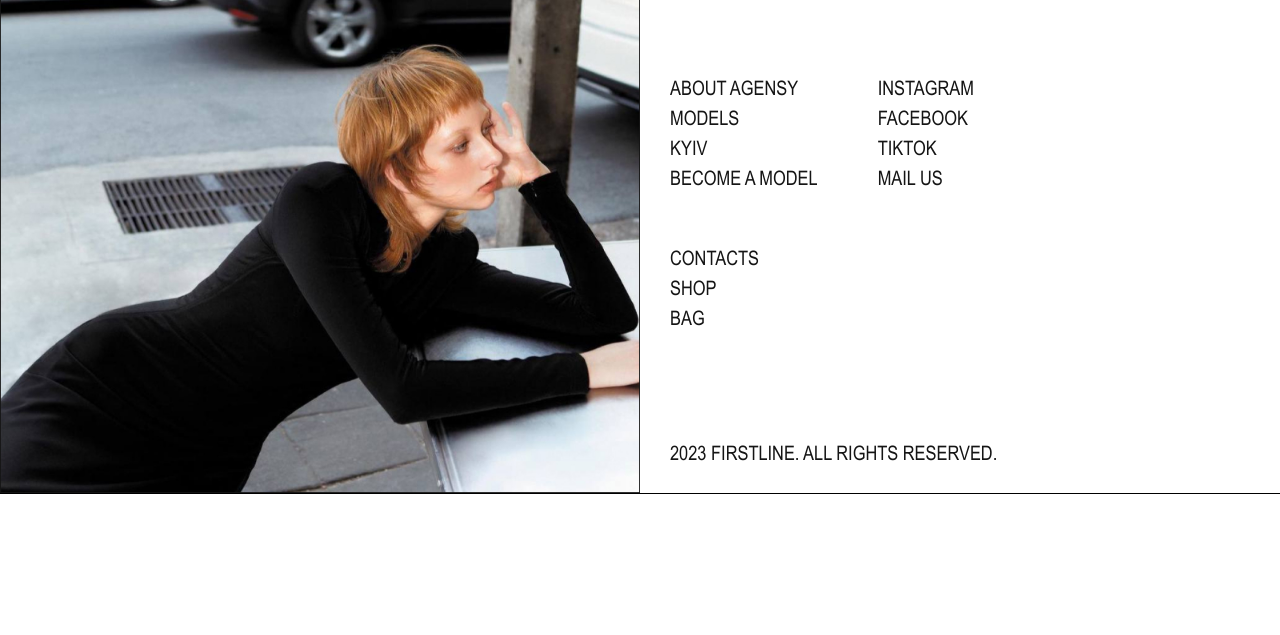
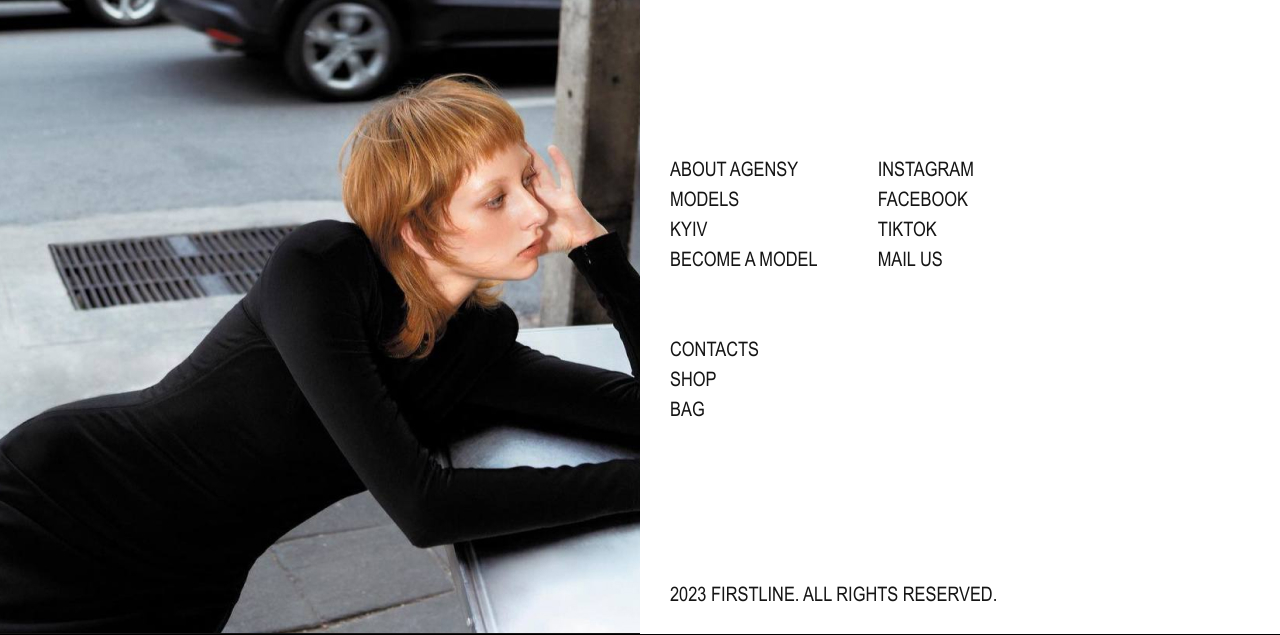
Before and after one commit to PaulTea-n/firstline, a website: page form.html in a window 1280 px wide. Shown: the part 1072-1707 px from the top of the page. Before the commit the page ends 1566 px from the top, so only its background shows below. Drawn offline with Linux system fonts and the light colour scheme.

Commit message:
fix footer

```diff
--- a/scss/footer.scss
+++ b/scss/footer.scss
@@ -7,37 +7,40 @@
     text-transform: uppercase;
     color: $black;
     /* height: 50vw; */
-    /* height: 750px; */
+    height: 700px;
     border-bottom: 1px solid #000000;
     // background-color: #F8F6F2;
     position: relative;
     background: $white;
 
     @media(max-width: $tablet-bp-max) {
-        min-height: 600px;
+        height: 600px;
     }
 
-    @media(max-width: $mobile-bp-max) {
+    @media(max-width: $mobile-bp) {
         flex-direction: column;
-        min-height: 600px;
+        height: 1034px;
     }
 
     .footer-left {
         // grid-area: 2 / 1 / 3 / 2;
-        width: 50vw;
+        max-width: 50vw;
 
-        @media(max-width: $mobile-bp-max) {
-            width: 100%;
-            height: 100%;
+        @media(max-width: $mobile-bp) {
+            max-width: 100%;
+            height: 500px;
         }
     }
 
     .footer-right {
+        display: flex;
+        flex-direction: column;
+        justify-content: space-between;
+        padding: 30px;
+        max-width: 50vw;
 
-        // grid-area: 2 / 2 / 3 / 3;
-        // border-top: 1px solid #000000;
-        @media(max-width: $mobile-bp-max) {
-            min-height: 520px;
+        @media(max-width: $mobile-bp) {
+            min-height: 534px;
             border-top: 0px solid #000000;
         }
     }
@@ -62,35 +65,36 @@
     color: $black;
 }
 
-.footer-right {
-    display: flex;
-    flex-direction: column;
-    justify-content: space-between;
-    padding: 30px;
+.footer-right_text-top {
+    @media(max-width: $tablet-bp-max) {
+        width: 220px;
+    }
 }
 
 .footer-right_text-centr {
-    display: grid;
-    grid-template-columns: repeat(2, 1fr);
-    grid-template-rows: repeat(2, 1fr);
-    grid-column-gap: 60px;
-    grid-row-gap: 50px;
-    width: max-content;
+    // display: grid;
+    // grid-template-columns: repeat(2, 1fr);
+    // grid-template-rows: repeat(2, 1fr);
+    // grid-column-gap: 60px;
+    // grid-row-gap: 50px;
+    // width: max-content;
+    display: flex;
+    flex-wrap: wrap;
 }
 
 .footer-nav1 {
-    grid-area: 1 / 1 / 2 / 2;
+    //     grid-area: 1 / 1 / 2 / 2;
+    margin: 0px 60px 60px 0px;
 }
 
-.footer-nav2 {
-    grid-area: 1 / 2 / 2 / 3;
-}
-
-.footer-nav3 {
-    grid-area: 2 / 1 / 3 / 2;
-}
-
+// .footer-nav2 {
+//     grid-area: 1 / 2 / 2 / 3;
+// }
+// .footer-nav3 {
+//     grid-area: 2 / 1 / 3 / 2;
+// }
 .footer-block_centr {
+    width: 310px;
     display: flex;
     flex-direction: column;
 }
@@ -103,8 +107,6 @@
     color: $black;
 }
 
-.footer-right_text-top {
-    @media(max-width: $tablet-bp-max) {
-        width: 220px;
-    }
+.footer-right_text-btm {
+    width: 330px;
 }
```
Also changed, not shown: index.html (+2 -0 lines), scss/main.css, 1 other file.
